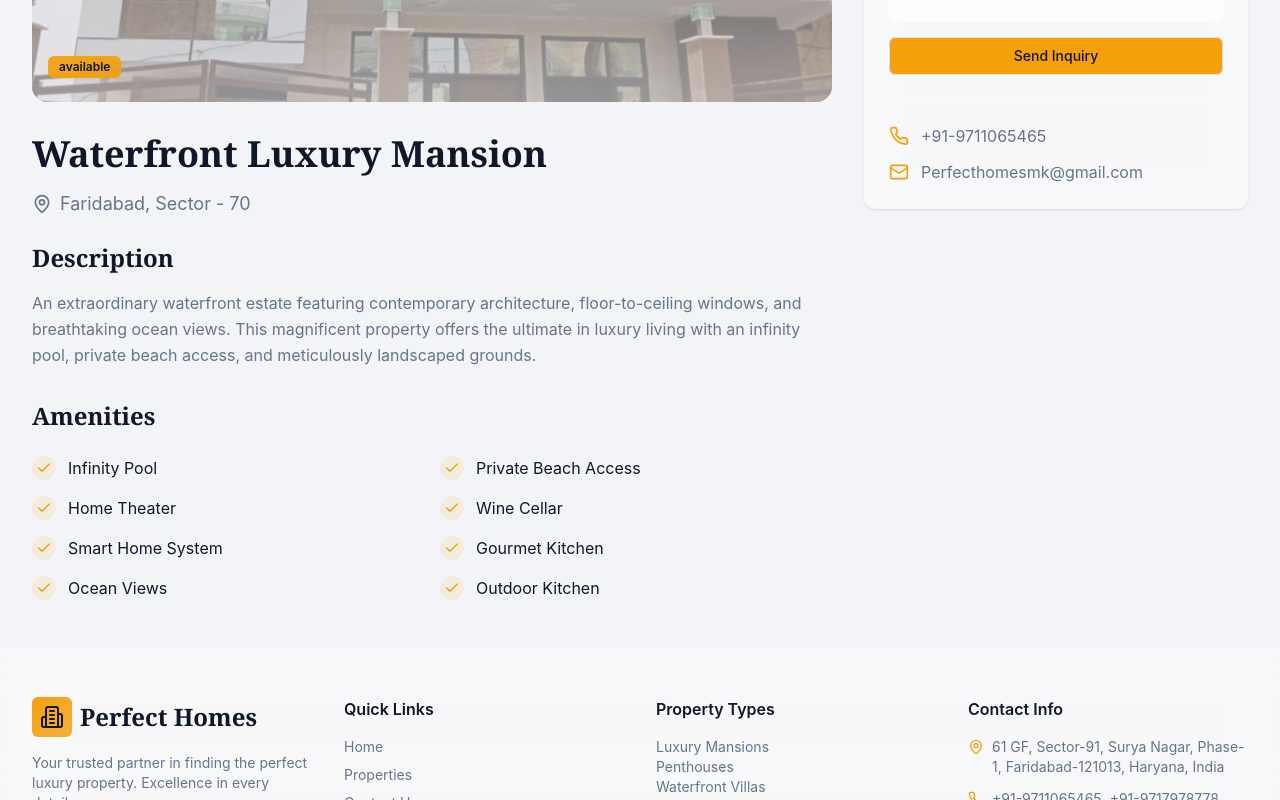
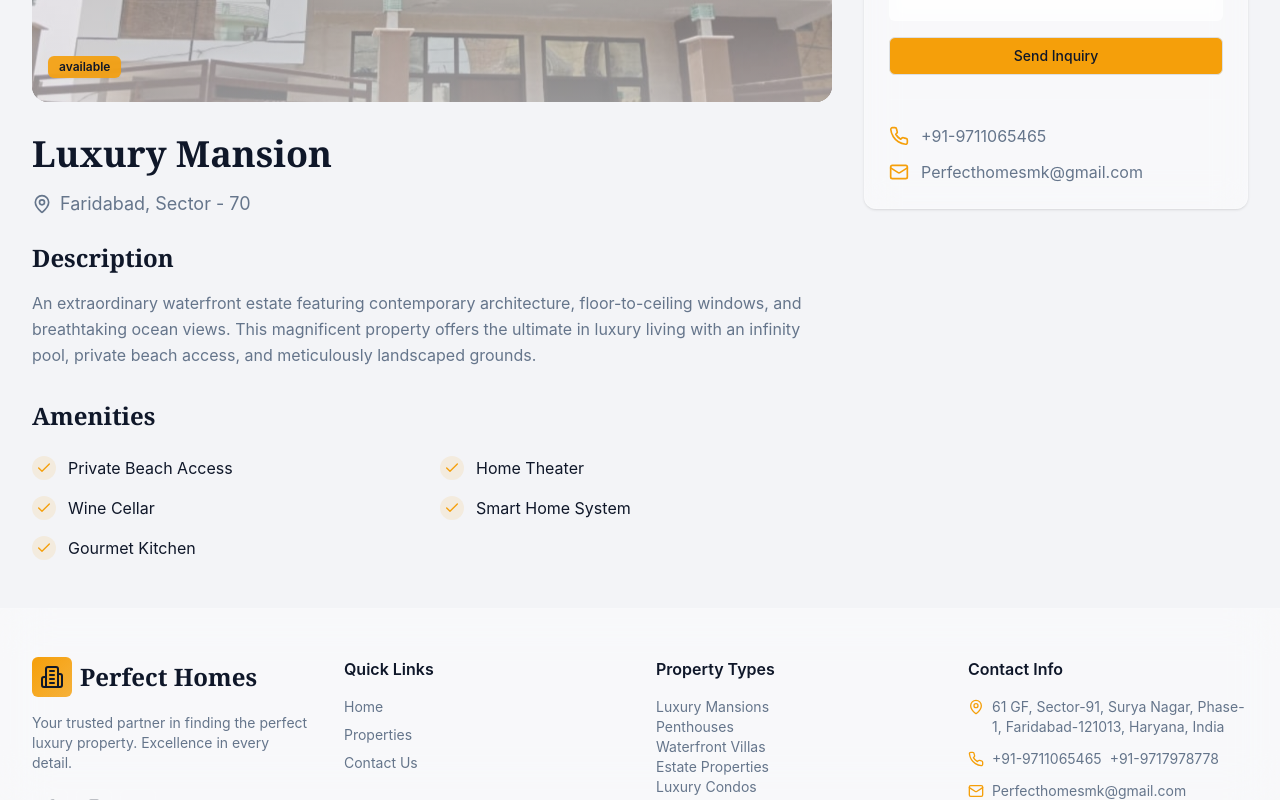
Before and after one commit to tascan25/Client_Perfect_Homes, a React (Vite) app: page /properties/1 in a window 1280 px wide. Shown: the part 588-1388 px from the top of the page. Built offline with nearby package versions, Linux system fonts and the light colour scheme.

Commit message:
updated the property data, changed the property nmaes and updatd the amenities

```diff
--- a/src/data/index.ts
+++ b/src/data/index.ts
@@ -9,7 +9,7 @@ import home3 from "../assets/homes/home3.jpg";
  export const sampleProperties: Property[] = [
       {
         id:"1",
-        title: "Waterfront Luxury Mansion",
+        title: "Luxury Mansion",
         description:
           "An extraordinary waterfront estate featuring contemporary architecture, floor-to-ceiling windows, and breathtaking ocean views. This magnificent property offers the ultimate in luxury living with an infinity pool, private beach access, and meticulously landscaped grounds.",
         price: 8500000,
@@ -22,19 +22,16 @@ import home3 from "../assets/homes/home3.jpg";
         imageUrl: home1,
         featured: true,
         amenities: [
-          "Infinity Pool",
           "Private Beach Access",
           "Home Theater",
           "Wine Cellar",
           "Smart Home System",
           "Gourmet Kitchen",
-          "Ocean Views",
-          "Outdoor Kitchen",
         ],
       },
       {
         id:"2",
-        title: "Modern Downtown Penthouse",
+        title: "Modern Penthouse",
         description:
           "Sophisticated urban living at its finest. This stunning penthouse features sleek contemporary design, panoramic city views, and premium finishes throughout. Located in the heart of downtown with world-class amenities and concierge services.",
         price: 5200000,
@@ -59,7 +56,7 @@ import home3 from "../assets/homes/home3.jpg";
       },
       {
         id:"3",
-        title: "Hillside Villa with Mountain Views",
+        title: "Contemporary Villa",
         description:
           "Perched on a hillside with sweeping mountain vistas, this contemporary villa combines modern minimalism with natural beauty. Features include an open floor plan, seamless indoor-outdoor living, and premium materials throughout.",
         price: 6800000,
@@ -73,9 +70,6 @@ import home3 from "../assets/homes/home3.jpg";
           home3,
         featured: true,
         amenities: [
-          "Mountain Views",
-          "Ski-In/Ski-Out",
-          "Hot Tub",
           "Wine Room",
           "Home Gym",
           "Heated Floors",
```
